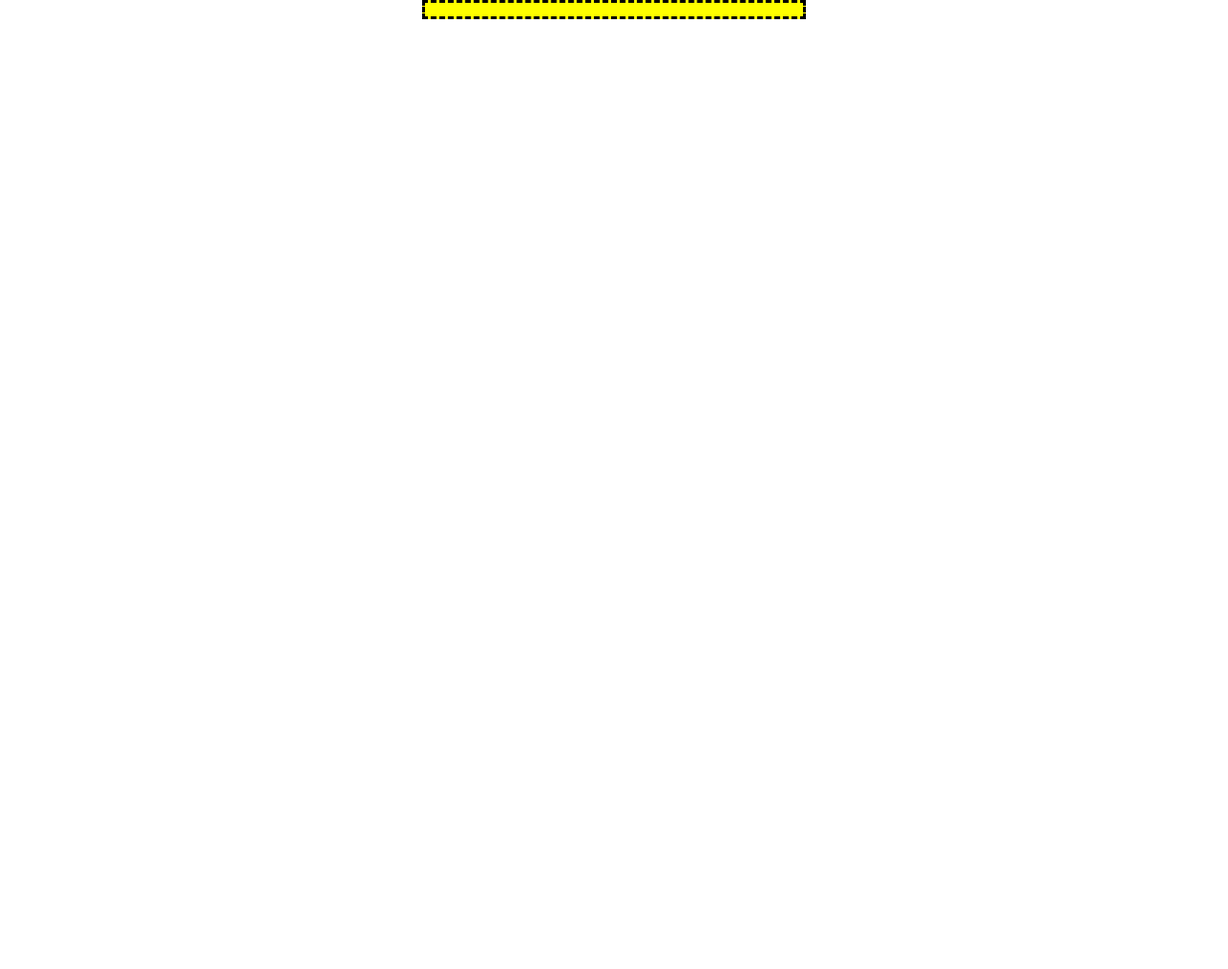
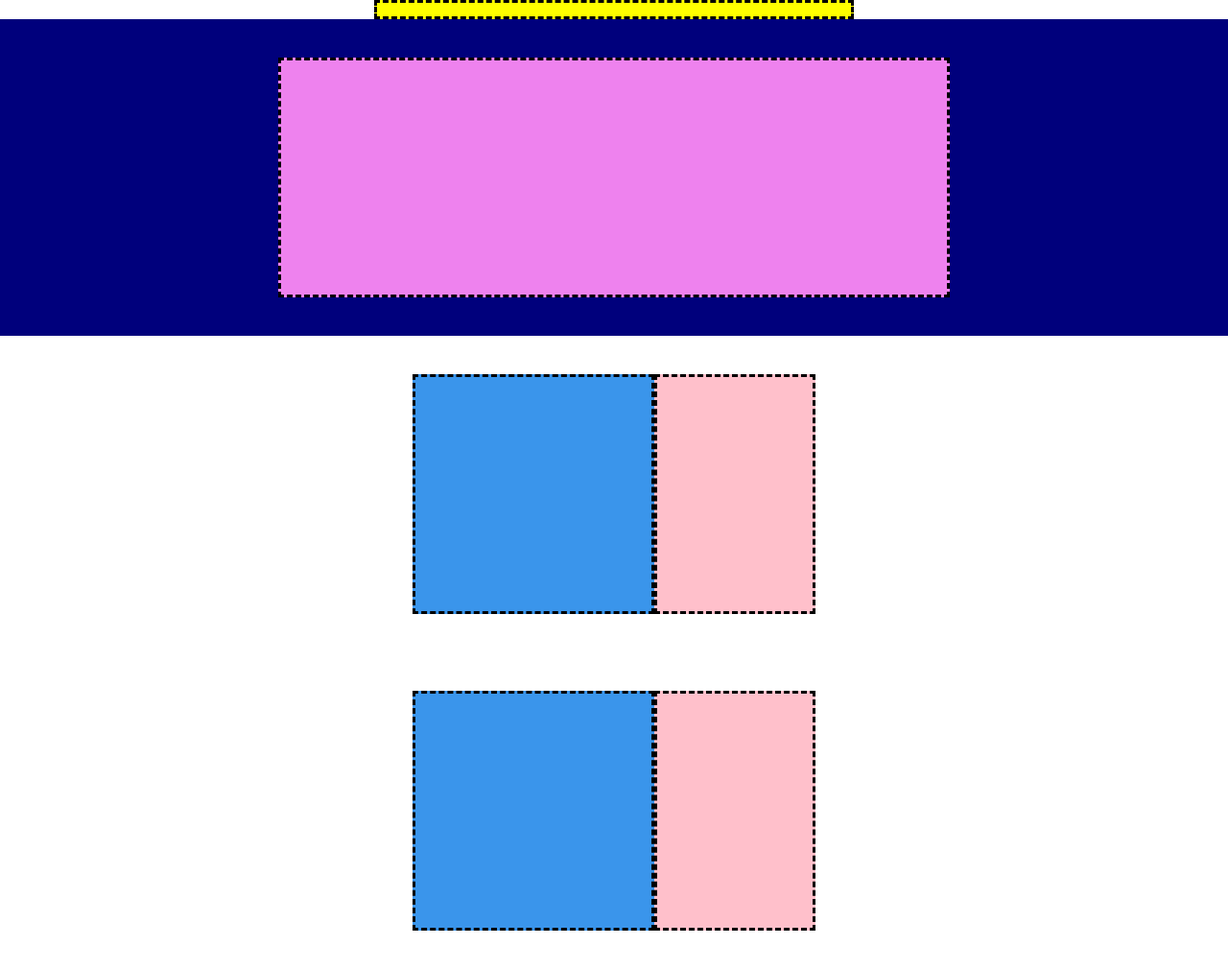
Before and after one commit to palmuccivalerio/htmlcss-struttura-discord, a plain HTML site: page index.html in a window 1280 px wide. Shown: the whole page at 96% size. Before the commit the page ends 800 px from the top, so only its background shows below. Drawn offline with Linux system fonts and the light colour scheme.

Commit message:
add:second:layout

```diff
--- a/css/style.css
+++ b/css/style.css
@@ -1,22 +1,63 @@
 * {
-    margin: 0;
-    padding: 0;
-    box-sizing: border-box;
+  margin: 0;
+  padding: 0;
+  box-sizing: border-box;
 }
 
- .principal-container{
-    width: 400px;
+
+.width {
+  width: 500px;
+  margin: 0 auto;
+
+}
+
+.header-container {
+
+  height: 20px;
+  background-color: yellow;
+  border: 5px solid black;
+  border: dashed;
+  text-align: center;
+}
+.principal-container-second{
+
+    background-color: rgb(0, 0, 124);
+    padding: 40px;
+}
+
+.second-container{
+    text-align: center;
     margin: 0 auto;
+    width: 700px;
+    height: 250px;
+    border: 3px dashed black;
+    background-color: violet;
 
 
- }
-  .header-container{
+}
 
-    height: 20px;
-    background-color: yellow;
-    border: 1px solid black;
-    border: dashed;
+.principal-container-third{
+    display: flex;
+    padding: 40px;
+}
+
+.third-container-left{
+    width: 60% ;
     text-align: center;
+    margin: 0 auto;
+    height: 250px;
+    border: 3px dashed black;
+    background-color: rgb(58, 149, 235);
+}
 
 
-  }
+
+.third-container-right{
+    width: 40%;
+    text-align: center;
+    margin: 0 auto;
+    height: 250px;
+    border: 3px dashed black;
+    background-color:pink;
+
+}
--- a/index.html
+++ b/index.html
@@ -7,19 +7,23 @@
     <title>structure layout</title>
   </head>
   <body>
-    <header class="principal-container">
-        <div class="header-container">
+    <header class="width">
+      <div class="header-container"></div>
+    </header>
+    <section class="principal-container-second">
+      <div class="second-container"></div>
+    </section>
+
+    <section class="principal-container-third width">
+        <div class="third-container-left"></div>
+      <div class="third-container-right"></div>
+    </section>
 
 
+    <section class="principal-container-third width">
+        <div class="third-container-left"></div>
+      <div class="third-container-right"></div>
+    </section>
 
-        </div>
-
-
-    </header>
-   <div></div>
-   <div></div>
-   <div></div>
-   <div></div>
-   <div></div>
   </body>
 </html>
```
